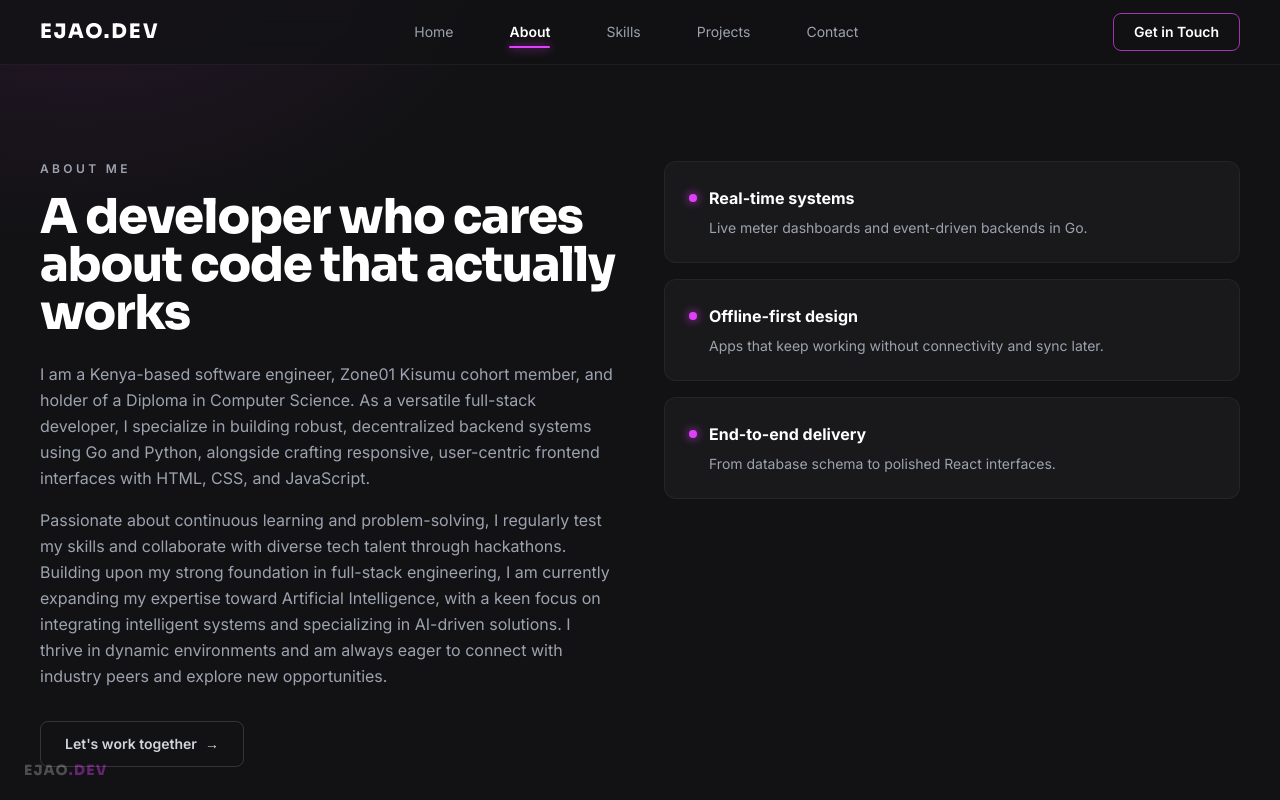
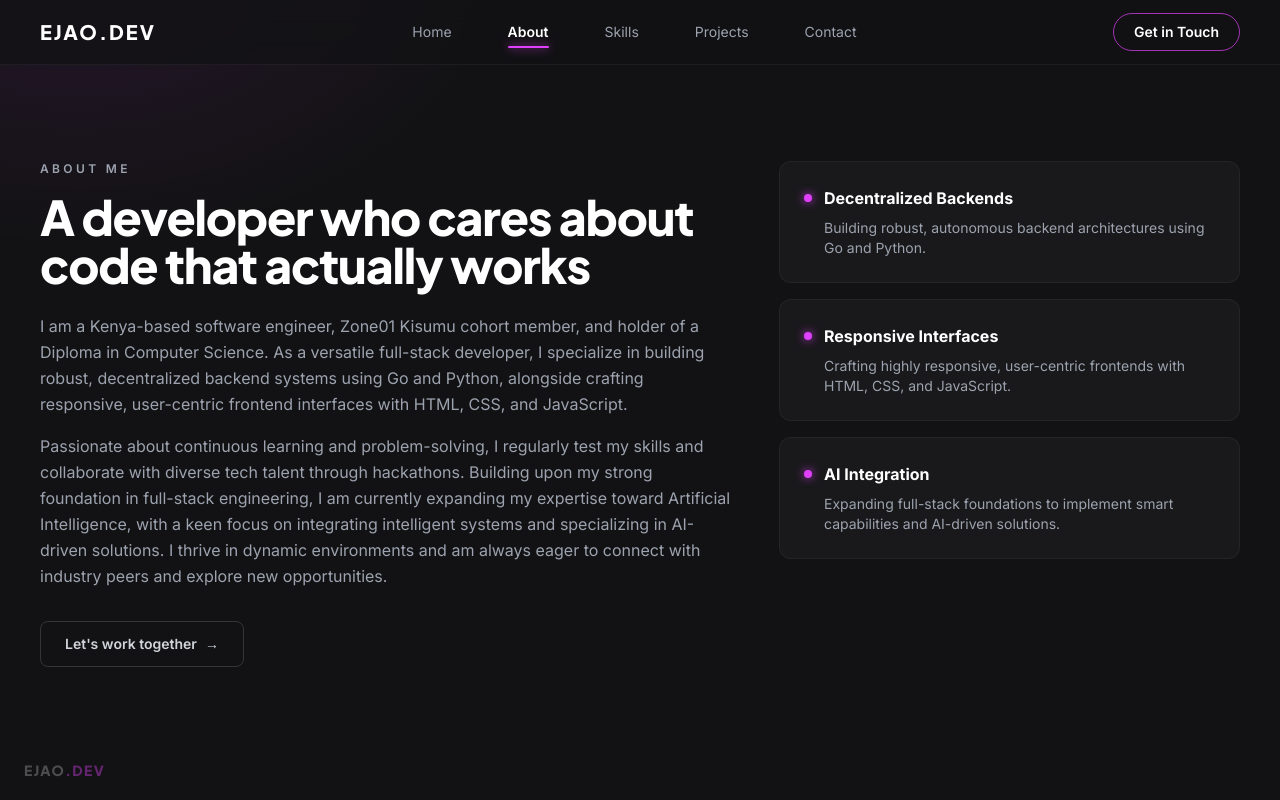
Before and after one commit to ejao-000/portfolio, a React (Vite) app: page / in a window 1280 px wide. Both pictures are taken after a click on the button "About". Shown: the top 800 px of the page. Built offline with nearby package versions, Linux system fonts and the light colour scheme.

Commit message:
about: 60/40 bento layout, updated highlights, pill CTA, Plus Jakarta Sans

```diff
--- a/index.html
+++ b/index.html
@@ -7,11 +7,11 @@
       name="description"
       content="Portfolio of Odhiambo Emmaculate Jane Akinyi — full-stack developer building scalable software with Go and React."
     />
-    <meta name="theme-color" content="#0a0807" />
+    <meta name="theme-color" content="#121214" />
     <link rel="preconnect" href="https://fonts.googleapis.com" />
     <link rel="preconnect" href="https://fonts.gstatic.com" crossorigin />
     <link
-      href="https://fonts.googleapis.com/css2?family=Inter:wght@400;500;600;700&family=Sora:wght@700;800&display=swap"
+      href="https://fonts.googleapis.com/css2?family=Inter:wght@400;500;600;700&family=Plus+Jakarta+Sans:wght@700;800&family=Sora:wght@700;800&display=swap"
       rel="stylesheet"
     />
     <title>Emma Akinyi — Full-Stack Developer</title>
--- a/src/components/About.jsx
+++ b/src/components/About.jsx
@@ -1,9 +1,18 @@
 import useReveal from '../hooks/useReveal';
 
 const HIGHLIGHTS = [
-  { title: 'Real-time systems', detail: 'Live meter dashboards and event-driven backends in Go.' },
-  { title: 'Offline-first design', detail: 'Apps that keep working without connectivity and sync later.' },
-  { title: 'End-to-end delivery', detail: 'From database schema to polished React interfaces.' },
+  {
+    title: 'Decentralized Backends',
+    detail: 'Building robust, autonomous backend architectures using Go and Python.',
+  },
+  {
+    title: 'Responsive Interfaces',
+    detail: 'Crafting highly responsive, user-centric frontends with HTML, CSS, and JavaScript.',
+  },
+  {
+    title: 'AI Integration',
+    detail: 'Expanding full-stack foundations to implement smart capabilities and AI-driven solutions.',
+  },
 ];
 
 /**
@@ -22,7 +31,7 @@ export default function About({ onNavigate }) {
     <section id="about" className="section-shell py-16 md:py-24">
       <div
         ref={ref}
-        className={`reveal reveal-group grid items-start gap-12 lg:grid-cols-2 ${
+        className={`reveal reveal-group grid items-start gap-12 lg:grid-cols-[3fr_2fr] ${
           visible ? 'is-visible' : ''
         }`}
       >
--- a/src/components/Navbar.jsx
+++ b/src/components/Navbar.jsx
@@ -58,7 +58,7 @@ export default function Navbar({ active, onNavigate }) {
         {/* CTA */}
         <a
           href="mailto:odhiamboemmaculatejaneakinyi@gmail.com"
-          className="hidden shrink-0 rounded-lg border border-neon-500/70 px-5 py-2 text-sm font-semibold text-white transition-all duration-300 hover:bg-neon-500/10 hover:shadow-[0_0_20px_-4px_rgba(224,64,251,0.6)] lg:block"
+          className="hidden shrink-0 rounded-full border border-neon-500/70 px-5 py-2 text-sm font-semibold text-white transition-all duration-300 hover:bg-neon-500/10 hover:shadow-[0_0_20px_-4px_rgba(224,64,251,0.6)] lg:block"
         >
           Get in Touch
         </a>
@@ -97,7 +97,7 @@ export default function Navbar({ active, onNavigate }) {
           <li>
             <a
               href="mailto:odhiamboemmaculatejaneakinyi@gmail.com"
-              className="inline-block rounded-lg border border-neon-500/70 px-5 py-2 text-sm font-semibold text-white"
+              className="inline-block rounded-full border border-neon-500/70 px-5 py-2 text-sm font-semibold text-white"
             >
               Get in Touch
             </a>
--- a/tailwind.config.js
+++ b/tailwind.config.js
@@ -32,7 +32,7 @@ export default {
         },
       },
       fontFamily: {
-        display: ['Sora', 'Inter', 'system-ui', 'sans-serif'],
+        display: ['Plus Jakarta Sans', 'Sora', 'Inter', 'system-ui', 'sans-serif'],
         body: ['Inter', 'system-ui', 'sans-serif'],
       },
       boxShadow: {
```
